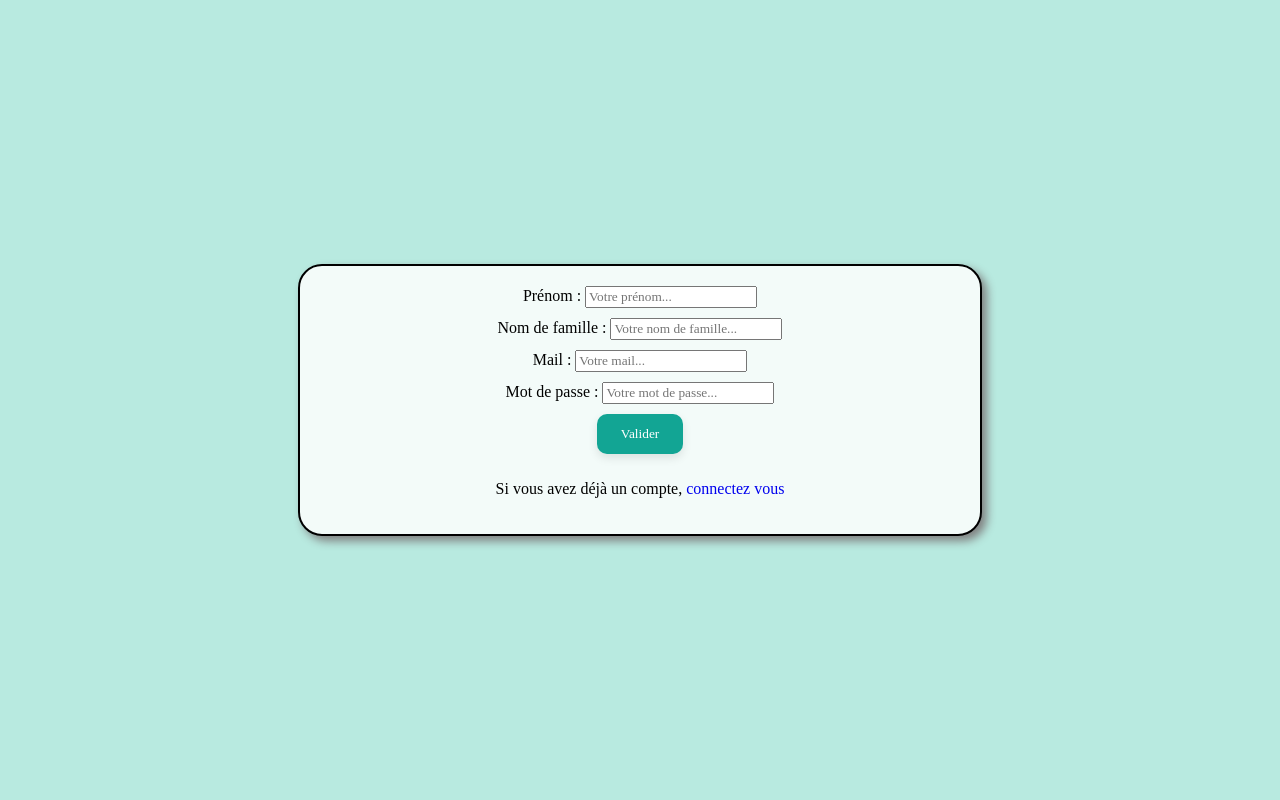
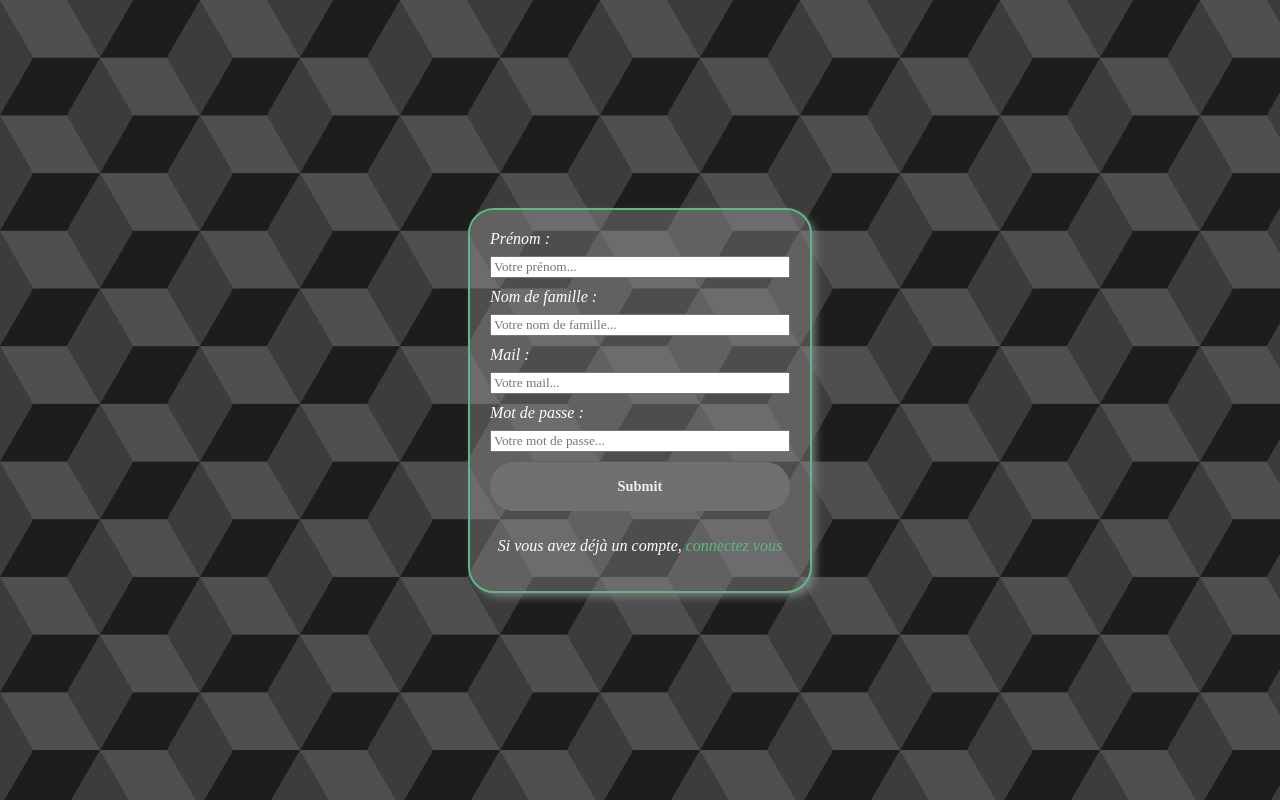
Before and after one commit to yanis-meziane/Projects, a React (Create React App) app in the folder my-stats/frontend/: page / in a window 1280 px wide. Built offline with nearby package versions, Linux system fonts and the light colour scheme.

Commit message:
Update CSS Login et Register

```diff
--- a/my-stats/frontend/src/Login/login.css
+++ b/my-stats/frontend/src/Login/login.css
@@ -1,16 +1,11 @@
-
-
-#containerLogin{
+#containerLogin {
     display: flex;
     height: 100vh;
     justify-content: center;
     align-items: center;
-    background-color: #B8EAE0;
-
-    /* Site */
 
     width: 100%;
-    --s: 200px; /* control the size */
+    --s: 200px;
     --c1: #1d1d1d;
     --c2: #4e4f51;
     --c3: #3c3c3c;
@@ -20,7 +15,6 @@
             #0000 0 120deg,
             var(--c3) 0 180deg
         )
-
         calc(0.5 * var(--s)) calc(0.5 * var(--s) * 0.577),
         repeating-conic-gradient(
             from 30deg,
@@ -31,7 +25,6 @@
     background-size: var(--s) calc(var(--s) * 0.577);
 }
 
-
 #formLogin {
     display: flex;
     color: white;
@@ -39,15 +32,11 @@
     flex-direction: column;
     width: 50%;
     height: fit-content;
-    border: 2px solid black;
     padding: 20px;
     gap: 10px;
     align-items: center;
     border-radius: 3vh;
     box-shadow: 5px 5px 10px gray;
-    background-color: #F3FBF9;
-
-    /*Site*/
 
     --bg-light: #efefef;
     --bg-dark: #707070;
@@ -56,7 +45,6 @@
     max-width: 300px;
     border: none;
     background-color: var(--clr-alpha);
-    outline: 2px solid var(--bg-dark);
     outline: 2px solid var(--clr);
 }
 
@@ -67,11 +55,36 @@
     gap: 0.5rem;
 }
 
+#formLogin input[type="email"],
+#formLogin input[type="password"] {
+    width: 100%;
+    box-sizing: border-box;
+    padding: 0.5rem 0.75rem;
+    border-radius: 0.5rem;
+    border: 1px solid var(--clr-alpha);
+    background-color: rgba(255,255,255,0.15);
+    color: white;
+    font-style: normal;
+    outline: none;
+    transition: border 200ms;
+}
+
+#formLogin input[type="email"]::placeholder,
+#formLogin input[type="password"]::placeholder {
+    color: rgba(255,255,255,0.5);
+}
+
+#formLogin input[type="email"]:focus,
+#formLogin input[type="password"]:focus {
+    border-color: var(--clr);
+}
+
 #formLogin .submit {
     padding: 1rem 0.75rem;
     width: 100%;
     display: flex;
     align-items: center;
+    justify-content: center;
     gap: 0.5rem;
     border-radius: 3rem;
     background-color: var(--bg-dark);
@@ -81,11 +94,19 @@
     transition: all 300ms;
     font-weight: 600;
     font-size: 0.9rem;
+    font-style: normal;
 }
 
 #formLogin .submit:hover {
     background-color: var(--clr);
     color: var(--bg-dark);
+}
+
+#formLogin p {
+    color: white;
+    font-style: normal;
+    font-size: 0.85rem;
+    text-align: center;
 }
 
 .span {
@@ -97,24 +118,7 @@
     color: var(--clr);
 }
 
-#buttonLogin{
-   background-color: #12A594;
-    color: white;
-    padding: 12px 24px;
-    border: none;
-    border-radius: 10px;
-    cursor: pointer;
-    transition: all 0.2s ease;
-    box-shadow: 0 4px 10px rgba(0,0,0,0.1);
+#LinkLogin {
+    text-decoration: none;
+    color: var(--clr);
 }
-
-#buttonLogin:hover{
-    background-color: gray;
-    color: black;
-    transform: translateY(-2px);
-}
-
-#LinkLogin{
-    text-decoration: none;
-    cursor: pointer;
-}
--- a/my-stats/frontend/src/Register/Register.css
+++ b/my-stats/frontend/src/Register/Register.css
@@ -1,45 +1,91 @@
-
-
-#containerRegister{
+#containerRegister {
     display: flex;
     height: 100vh;
     justify-content: center;
     align-items: center;
-    background-color: #B8EAE0;
+
+    width: 100%;
+    --s: 200px;
+    --c1: #1d1d1d;
+    --c2: #4e4f51;
+    --c3: #3c3c3c;
+
+    background: repeating-conic-gradient(
+            from 30deg,
+            #0000 0 120deg,
+            var(--c3) 0 180deg
+        )
+        calc(0.5 * var(--s)) calc(0.5 * var(--s) * 0.577),
+        repeating-conic-gradient(
+            from 30deg,
+            var(--c1) 0 60deg,
+            var(--c2) 0 120deg,
+            var(--c3) 0 180deg
+        );
+    background-size: var(--s) calc(var(--s) * 0.577);
 }
 
 #formRegister {
     display: flex;
+    color: white;
+    font-style: italic;
     flex-direction: column;
     width: 50%;
     height: fit-content;
-    border: 2px solid black;
     padding: 20px;
     gap: 10px;
     align-items: center;
     border-radius: 3vh;
     box-shadow: 5px 5px 10px gray;
-    background-color: #F3FBF9;
+
+    --bg-light: #efefef;
+    --bg-dark: #707070;
+    --clr: #58bc82;
+    --clr-alpha: #9c9c9c60;
+    max-width: 300px;
+    border: none;
+    background-color: var(--clr-alpha);
+    outline: 2px solid var(--clr);
 }
 
-#submitRegister{
-   background-color: #12A594;
-    color: white;
-    padding: 12px 24px;
-    border: none;
-    border-radius: 10px;
-    cursor: pointer;
-    transition: all 0.2s ease;
-    box-shadow: 0 4px 10px rgba(0,0,0,0.1);
+#formRegister .input-span {
+    width: 100%;
+    display: flex;
+    flex-direction: column;
+    gap: 0.5rem;
 }
 
-#submitRegister:hover{
-    background-color: gray;
-    color: black;
-    transform: translateY(-2px);
+#formRegister .submit {
+    padding: 1rem 0.75rem;
+    width: 100%;
+    display: flex;
+    align-items: center;
+    justify-content: center;
+    border-radius: 3rem;
+    background-color: var(--bg-dark);
+    color: var(--bg-light);
+    border: none;
+    cursor: pointer;
+    transition: all 300ms;
+    font-weight: 600;
+    font-size: 0.9rem;
 }
 
-#LinkRegister{
+#formRegister .submit:hover {
+    background-color: var(--clr);
+    color: var(--bg-dark);
+}
+
+.span {
     text-decoration: none;
-    cursor: pointer;
+    color: var(--bg-dark);
 }
+
+.span a {
+    color: var(--clr);
+}
+
+#LinkRegister {
+    text-decoration: none;
+    color: var(--clr);
+}
--- a/my-stats/frontend/src/Register/Register.jsx
+++ b/my-stats/frontend/src/Register/Register.jsx
@@ -51,12 +51,11 @@ export default function Register() {
     };
 
     return (
-        <div>
-            <main id="containerRegister">
+        <div id="containerRegister">
             <form onSubmit={handleSubmit} id="formRegister">
 
-                    <article>
-                        <label htmlFor="firstname">Prénom : </label>
+                <span className="input-span">
+                    <label htmlFor="firstname">Prénom :</label>
                     <input
                         type="text"
                         name="firstname"
@@ -68,10 +67,10 @@ export default function Register() {
                         onChange={handleChange}
                         required
                     />
-                    </article>
+                </span>
 
-                    <article>
-                         <label htmlFor="lastname">Nom de famille : </label>
+                <span className="input-span">
+                    <label htmlFor="lastname">Nom de famille :</label>
                     <input
                         type="text"
                         name="lastname"
@@ -83,10 +82,10 @@ export default function Register() {
                         onChange={handleChange}
                         required
                     />
-                    </article>
+                </span>
 
-                        <article>
-                            <label htmlFor="email">Mail : </label>
+                <span className="input-span">
+                    <label htmlFor="email">Mail :</label>
                     <input
                         type="email"
                         name="email"
@@ -98,36 +97,33 @@ export default function Register() {
                         onChange={handleChange}
                         required
                     />
-                        </article>
+                </span>
 
-                    <article>
-                        <label htmlFor="password">Mot de passe : </label>
+                <span className="input-span">
+                    <label htmlFor="password">Mot de passe :</label>
                     <input
                         type="password"
                         name="password"
                         id="password"
                         pattern="^(?=.*[a-z])(?=.*[A-Z])(?=.*\d)(?=.*[@$!%*?&])[A-Za-z\d@$!%*?&]{12,}$"
-                                title="Doit contenir au minimum 8 caractères avec 1 majuscule, une minuscule, un caractère spécial et un chiffre"
+                        title="Doit contenir au minimum 12 caractères avec 1 majuscule, une minuscule, un caractère spécial et un chiffre"
                         placeholder="Votre mot de passe..."
                         value={formData.password}
                         onChange={handleChange}
                         required
                     />
-                    </article>
+                </span>
 
                 {error && <p style={{ color: 'red' }}>{error}</p>}
                 {success && <p style={{ color: 'green' }}>{success}</p>}
 
-                <article>
-                    <button type="submit" id="submitRegister">Valider</button>
-                </article>
+                <input className="submit" type="submit" defaultValue="Valider" />
+
                 <p>
                     Si vous avez déjà un compte, <Link to="/login" id="LinkRegister">connectez vous</Link>
                 </p>
 
             </form>
-
-            </main>
         </div>
     );
 }
```
Lines whose indentation alone changed are shown as unchanged.
